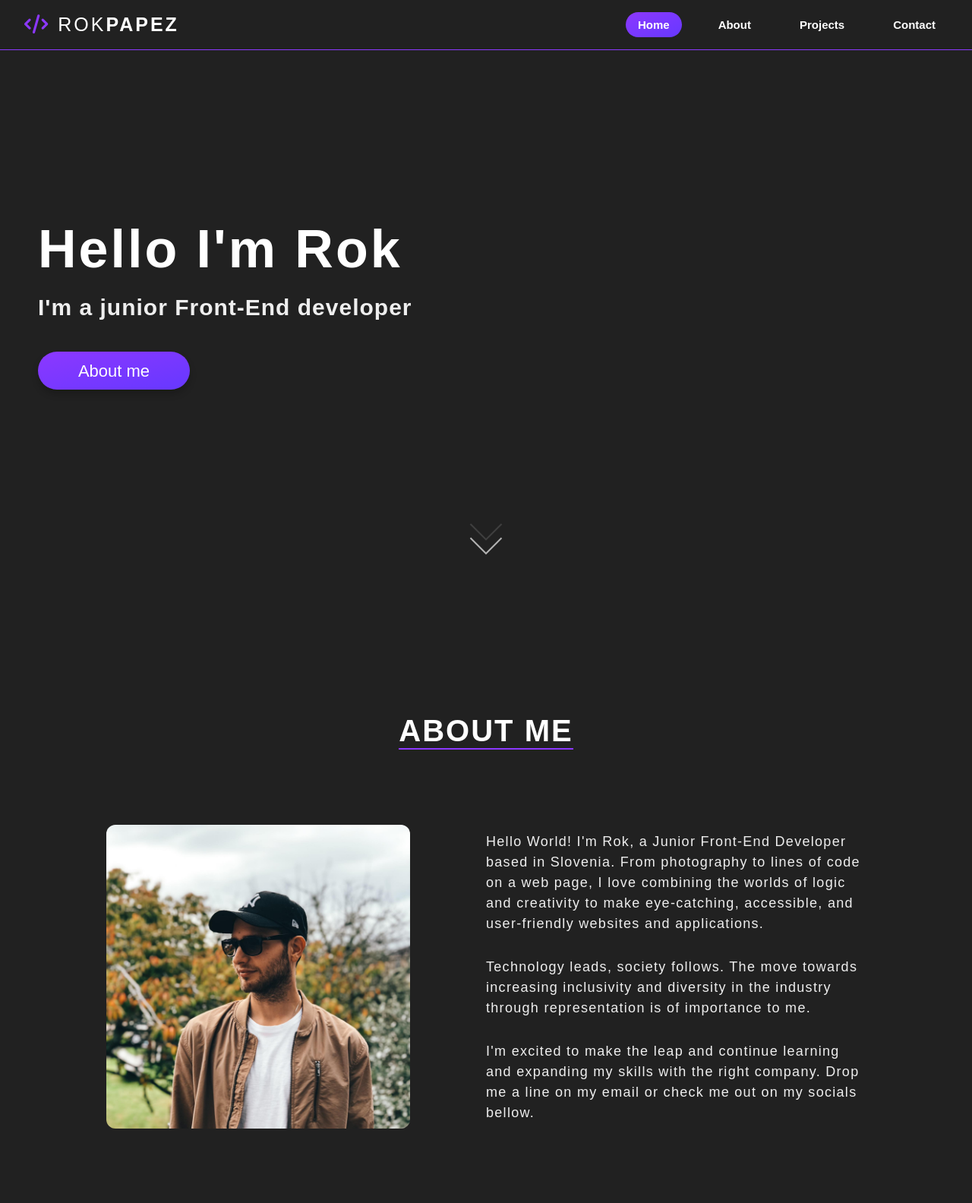
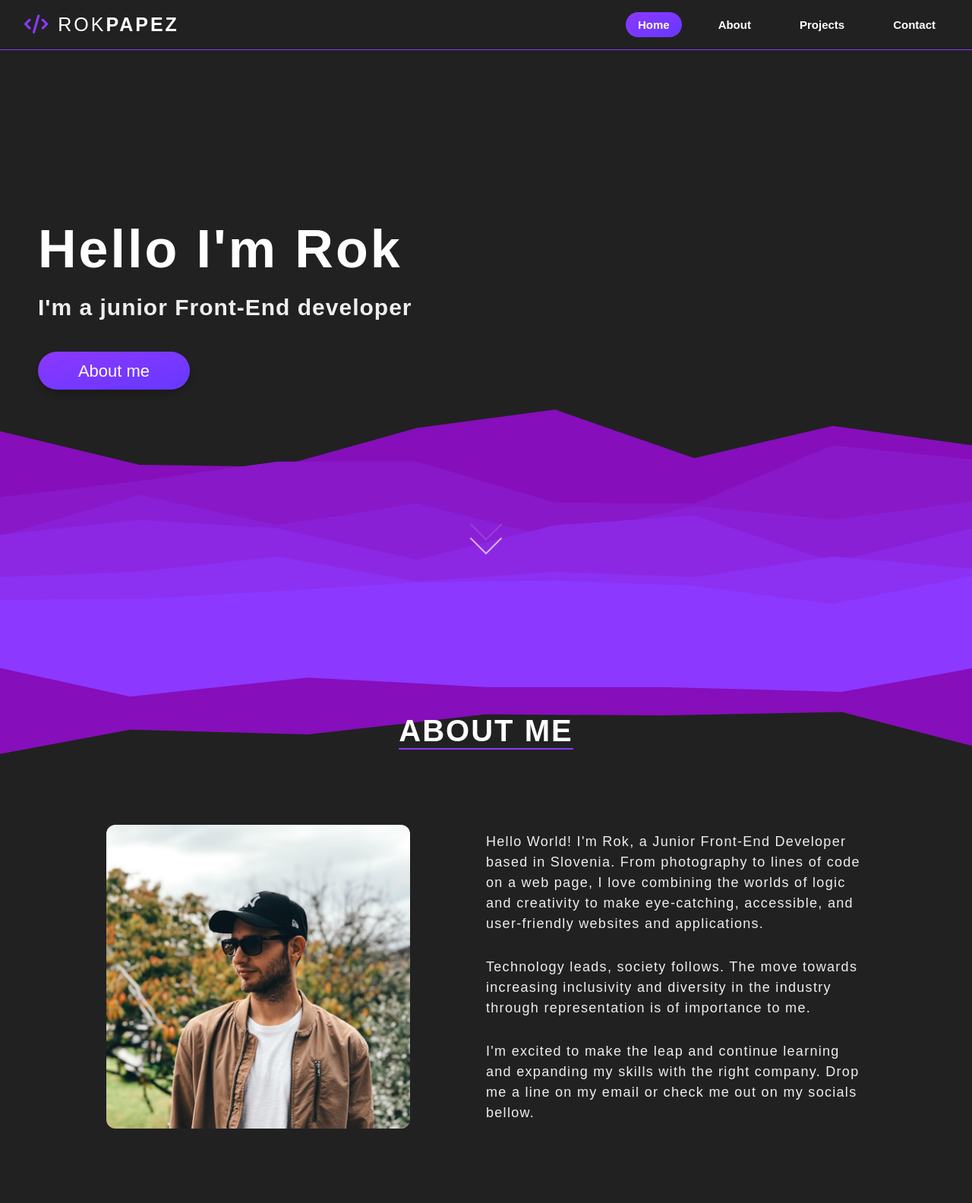
Before and after one commit to rockpapez/portfolio, a plain HTML site: page index.html in a window 1280 px wide. Shown: the top 1584 px of the page at 76% size. Drawn offline with Linux system fonts and the light colour scheme; the site is published under a folder, as on GitHub Pages, so addresses that start at the root find nothing.

Commit message:
some more fixes

```diff
--- a/style.css
+++ b/style.css
@@ -542,7 +542,7 @@ h1 {
   background-repeat: no-repeat;
   background-position: center;
   background-size: cover;
-  background-image: url(/SVGS/pekass.svg);
+  background-image: url(SVGS/pekass.svg);
 }
 .spacer-about {
   aspect-ratio: 960/300;
@@ -550,7 +550,7 @@ h1 {
   background-repeat: no-repeat;
   background-position: center;
   background-size: cover;
-  background-image: url(/SVGS/aboutwaves.svg);
+  background-image: url(SVGS/aboutwaves.svg);
 }
 
 .spacer-footer {
@@ -559,5 +559,5 @@ h1 {
   background-repeat: no-repeat;
   background-position: center;
   background-size: cover;
-  background-image: url(/SVGS/footervawes.svg);
+  background-image: url(SVGS/footervawes.svg);
 }
```
